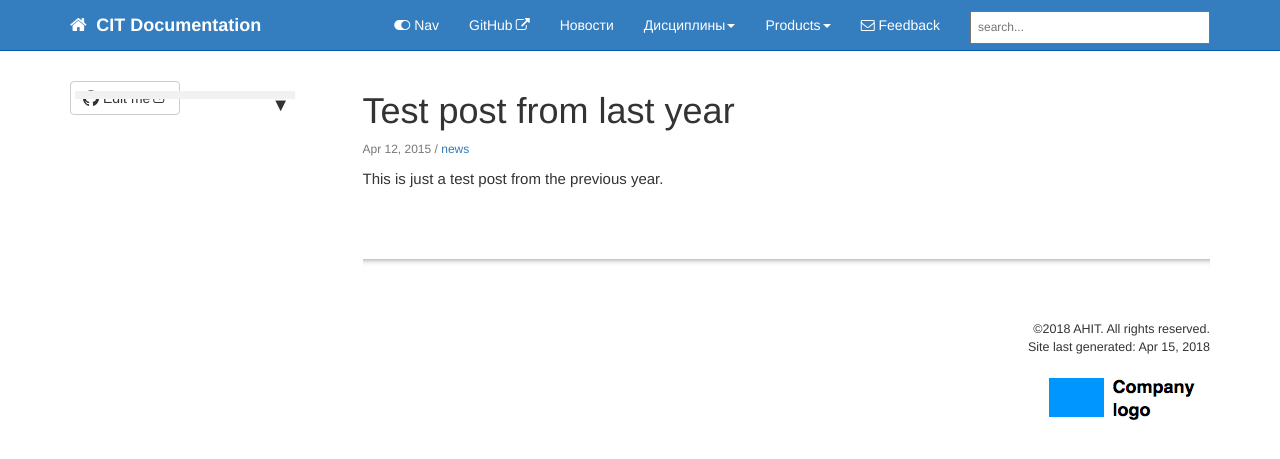
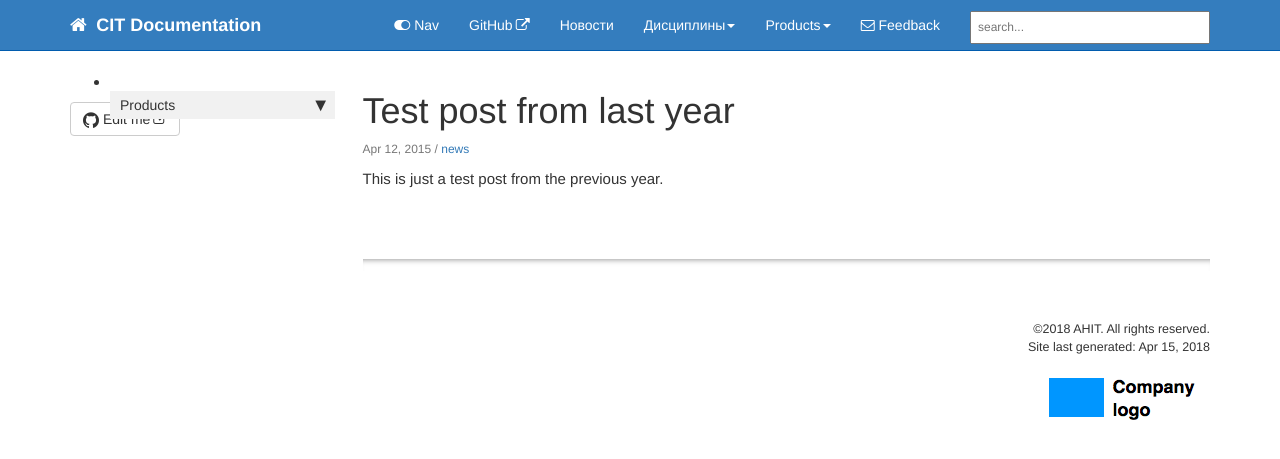
Before and after one commit to citDocs/citDocs.github.io, a Jekyll site: the page built from _posts/2015-04-12-test-post-last-year.md, in a window 1280 px wide. Shown: the top 459 px of the page. Built offline with Jekyll 4.4.1, drawn with Linux system fonts in a browser that asks for light colours; nearby versions of some CDN libraries; comment, search, counter and statistics services are not loaded.

Commit message:
Update sidebar.html

```diff
--- a/_includes/sidebar.html
+++ b/_includes/sidebar.html
@@ -1,11 +1,10 @@
 {% assign sidebar = site.data.sidebars[page.sidebar].entries %}
 
-
+      <a href="#">{{ folder.title }}</a>
+      <ul>
+        <li>
   <ul id="mysidebar" class="nav">
     <li class="sidebarTitle">{{sidebar[0].product}} {{sidebar[0].version}}
-        <a href="#">{{ folder.title }}</a>
-      <ul>
-        <li>
           {% for entry in sidebar %}
           {% for folder in entry.folders %}
           {% if folder.output contains "web" %}
```
